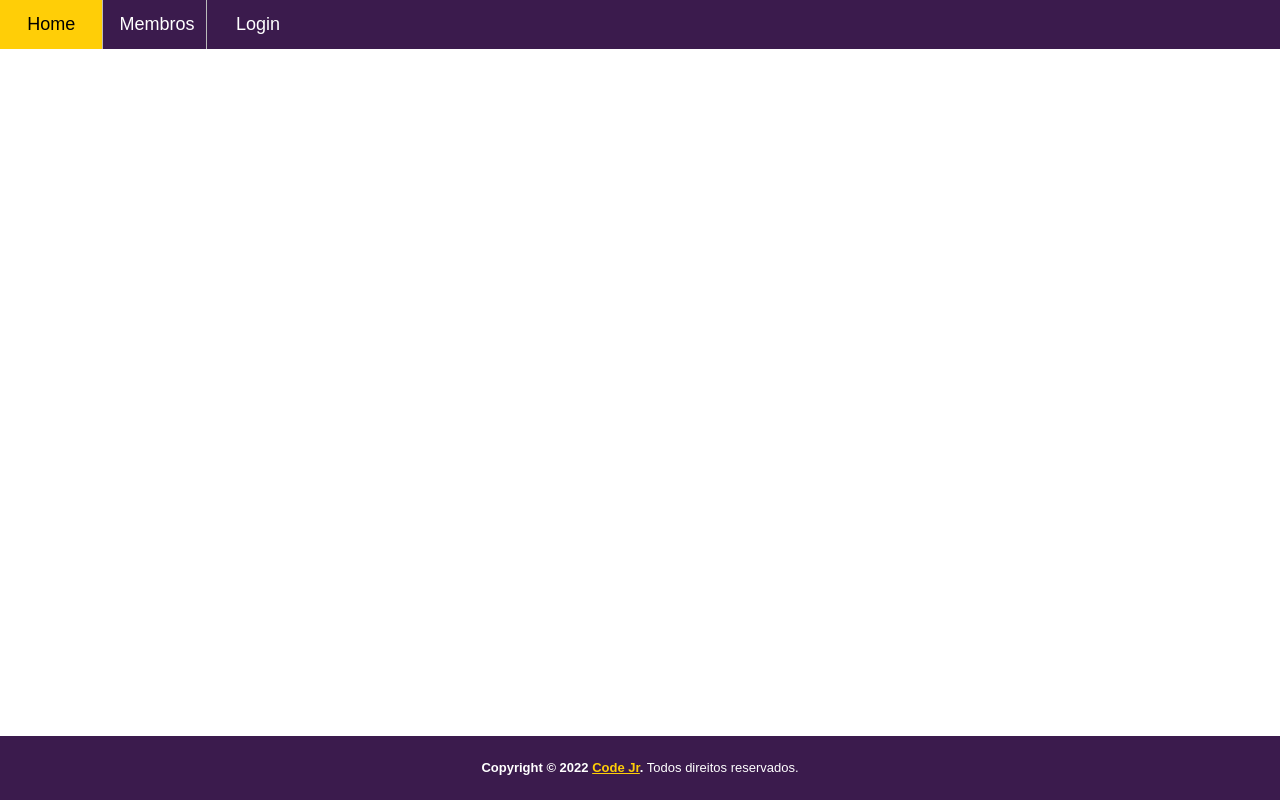
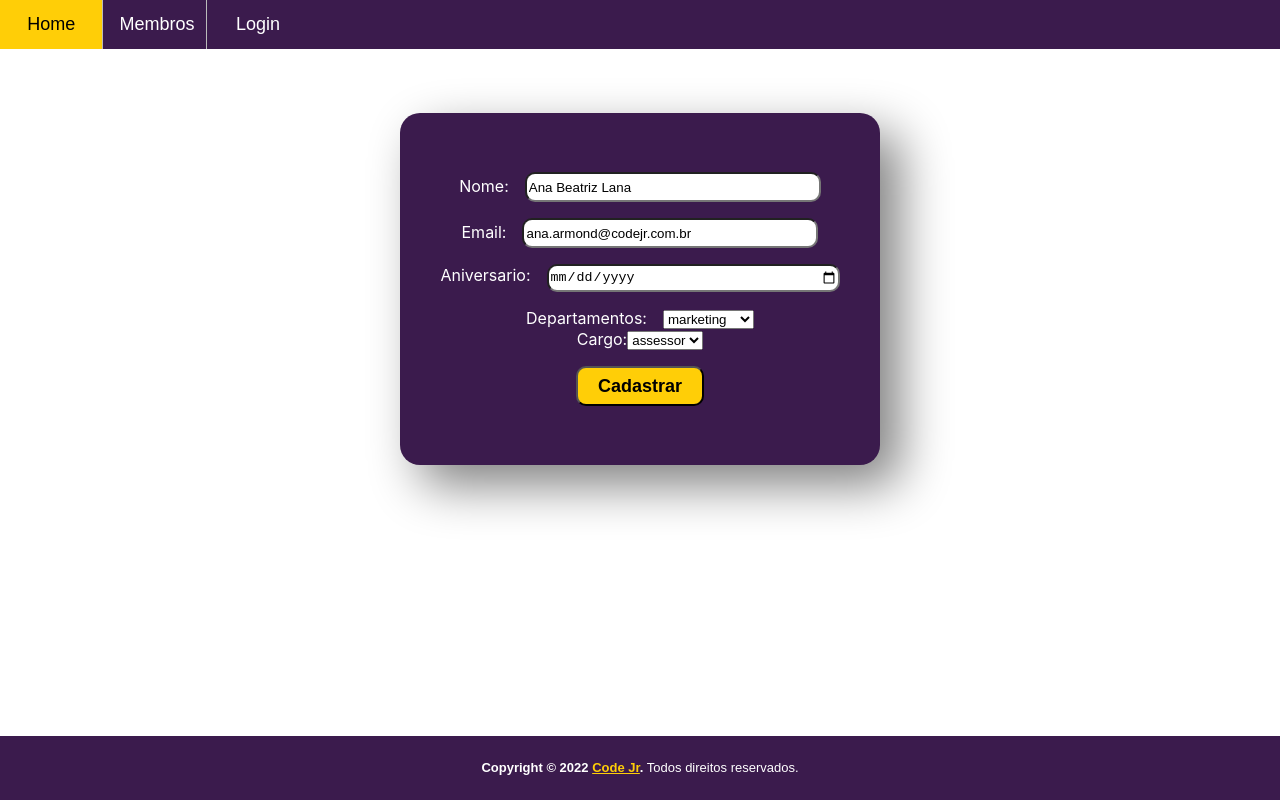
Before and after one commit to GabrielBahia/desafioReact, a React (Create React App) app: page /adm/ver/1 in a window 1280 px wide. Built offline with nearby package versions, Linux system fonts and the light colour scheme; data requests are answered from the project's data file; the HTML template or start-up script is replaced by a standard one.

Commit message:
Implementando metodos de editar e deletar no crud

```diff
--- a/api.json
+++ b/api.json
@@ -5,7 +5,7 @@
       "name": "Ana Beatriz Lana",
       "email": "ana.armond@codejr.com.br",
       "aniversario": "06/10",
-            "departamentos" : [
+      "departamentos": [
         "marketing"
       ],
       "cargo": "assessor"
@@ -15,7 +15,7 @@
       "name": "Arthur Bonaldi",
       "email": "arthur.bonaldi@codejr.com.br",
       "aniversario": "12/12",
-            "departamentos" : [
+      "departamentos": [
         "presidencia"
       ],
       "cargo": "diretor"
@@ -25,7 +25,7 @@
       "name": "Bernardo Dantas Ortiz",
       "email": "bernardo.ortiz@codejr.com.br",
       "aniversario": "01/28",
-            "departamentos" : [
+      "departamentos": [
         "projetos"
       ],
       "cargo": "assessor"
@@ -35,7 +35,7 @@
       "name": "Brenner Henrick",
       "email": "brenner.costa@codejr.com.br",
       "aniversario": "09/17",
-            "departamentos" : [
+      "departamentos": [
         "comercial"
       ],
       "cargo": "assessor"
@@ -45,7 +45,7 @@
       "name": "Daniel Freitas",
       "email": "daniel.freitas@codejr.com.br",
       "aniversario": "04/19",
-            "departamentos" : [
+      "departamentos": [
         "comercial"
       ],
       "cargo": "assessor"
@@ -55,7 +55,7 @@
       "name": "Fernando Giardini",
       "email": "fernando.giardini@codejr.com.br",
       "aniversario": "06/14",
-            "departamentos" : [
+      "departamentos": [
         "comercial"
       ],
       "cargo": "diretor"
@@ -65,7 +65,7 @@
       "name": "Frederico Dôndici",
       "email": "frederico.dondici@codejr.com.br",
       "aniversario": "04/27",
-            "departamentos" : [
+      "departamentos": [
         "vpgg"
       ],
       "cargo": "assessor"
@@ -75,7 +75,7 @@
       "name": "Gabriel Duque",
       "email": "gabrielschiffner@codejr.com.br",
       "aniversario": "08/14",
-            "departamentos" : [
+      "departamentos": [
         "projetos"
       ],
       "cargo": "gerente"
@@ -85,7 +85,7 @@
       "name": "Gabriel Bahia",
       "email": "gabriel.bahia@codejr.com.br",
       "aniversario": "09/17",
-            "departamentos" : [
+      "departamentos": [
         "projetos"
       ],
       "cargo": "assessor"
@@ -95,7 +95,7 @@
       "name": "Gabriella Cruz",
       "email": "gabriella.cruz@codejr.com.br",
       "aniversario": "12/09",
-            "departamentos" : [
+      "departamentos": [
         "vpgg"
       ],
       "cargo": "gerente"
@@ -105,7 +105,7 @@
       "name": "Gustavo Carvalhaes",
       "email": "gustavo.ferreira@codejr.com.br",
       "aniversario": "10/06",
-            "departamentos" : [
+      "departamentos": [
         "comercial",
         "projetos"
       ],
@@ -116,7 +116,7 @@
       "name": "Gustavo Coelho Martins",
       "email": "gustavo.martins@codejr.com.br",
       "aniversario": "12/08",
-            "departamentos" : [
+      "departamentos": [
         "vpgg",
         "comercial"
       ],
@@ -127,7 +127,7 @@
       "name": "Gustavo Vieira Ribeiro",
       "email": "gustavo.ribeiro@codejr.com.br",
       "aniversario": "06/11",
-            "departamentos" : [
+      "departamentos": [
         "projetos"
       ],
       "cargo": "gerente"
@@ -137,7 +137,7 @@
       "name": "Henrique Colonese",
       "email": "henrique.colonese@codejr.com.br",
       "aniversario": "10/04",
-            "departamentos" : [
+      "departamentos": [
         "projetos"
       ],
       "cargo": "gerente"
@@ -147,7 +147,7 @@
       "name": "Isabela Salvador",
       "email": "isabela.salvador@codejr.com.br",
       "aniversario": "07/30",
-            "departamentos" : [
+      "departamentos": [
         "marketing"
       ],
       "cargo": "assessor"
@@ -157,7 +157,7 @@
       "name": "Isabelly Cristine",
       "email": "isabelly.oliveira@codejr.com.br",
       "aniversario": "05/02",
-            "departamentos" : [
+      "departamentos": [
         "vpgg"
       ],
       "cargo": "diretor"
@@ -167,7 +167,7 @@
       "name": "João Pedro Banhato",
       "email": "joao.banhato@codejr.com.br",
       "aniversario": "12/19",
-            "departamentos" : [
+      "departamentos": [
         "vpgg"
       ],
       "cargo": "gerente"
@@ -177,7 +177,7 @@
       "name": "João Pedro Ferreira (Cascata)",
       "email": "joao.ferreira@codejr.com.br",
       "aniversario": "06/26",
-            "departamentos" : [
+      "departamentos": [
         "projetos"
       ],
       "cargo": "diretor"
@@ -187,7 +187,7 @@
       "name": "Jonatas Dias",
       "email": "jonatas.dias@codejr.com.br",
       "aniversario": "07/21",
-            "departamentos" : [
+      "departamentos": [
         "marketing"
       ],
       "cargo": "assessor"
@@ -197,7 +197,7 @@
       "name": "Kayan Martins de Freitas",
       "email": "kayan.freitas@codejr.com.br",
       "aniversario": "05/21",
-            "departamentos" : [
+      "departamentos": [
         "projetos"
       ],
       "cargo": "assessor"
@@ -207,7 +207,7 @@
       "name": "Kleiton Ewerton de Oliveira",
       "email": "kleiton.ewerton@codejr.com.br",
       "aniversario": "07/06",
-            "departamentos" : [
+      "departamentos": [
         "vpgg"
       ],
       "cargo": "assessor"
@@ -217,7 +217,7 @@
       "name": "Lucas de Oliveira Varino",
       "email": "lucas.varino@codejr.com.br",
       "aniversario": "01/15",
-            "departamentos" : [
+      "departamentos": [
         "projetos"
       ],
       "cargo": "gerente"
@@ -227,7 +227,7 @@
       "name": "Lucas Henrique de Araújo",
       "email": "lucas.araujo@codejr.com.br",
       "aniversario": "11/11",
-            "departamentos" : [
+      "departamentos": [
         "vpgg"
       ],
       "cargo": "assessor"
@@ -237,7 +237,7 @@
       "name": "Maria Luísa Riolino",
       "email": "maria.riolino@codejr.com.br",
       "aniversario": "02/15",
-            "departamentos" : [
+      "departamentos": [
         "marketing"
       ],
       "cargo": "gerente"
@@ -247,7 +247,7 @@
       "name": "Maria Luíza Dornelas",
       "email": "maria.dornelas@codejr.com.br",
       "aniversario": "07/30",
-            "departamentos" : [
+      "departamentos": [
         "comercial"
       ],
       "cargo": "gerente"
@@ -257,7 +257,7 @@
       "name": "Mariana Siano",
       "email": "mariana.siano@codejr.com.br",
       "aniversario": "04/15",
-            "departamentos" : [
+      "departamentos": [
         "vpgg"
       ],
       "cargo": "gerente"
@@ -267,7 +267,7 @@
       "name": "Mateus Alves",
       "email": "mateus.alves@codejr.com.br",
       "aniversario": "02/22",
-            "departamentos" : [
+      "departamentos": [
         "marketing"
       ],
       "cargo": "gerente"
@@ -277,7 +277,7 @@
       "name": "Mateus Leal Costa",
       "email": "matheus.leal@codejr.com.br",
       "aniversario": "11/21",
-            "departamentos" : [
+      "departamentos": [
         "vpgg"
       ],
       "cargo": "assessor"
@@ -287,7 +287,7 @@
       "name": "Pedro do Couto Filgueiras",
       "email": "pedro.couto@codejr.com.br",
       "aniversario": "03/15",
-            "departamentos" : [
+      "departamentos": [
         "projetos"
       ],
       "cargo": "assessor"
@@ -297,7 +297,7 @@
       "name": "Pedro Grimaldi Hansel",
       "email": "pedro.grimaldi@codejr.com.br",
       "aniversario": "06/13",
-            "departamentos" : [
+      "departamentos": [
         "projetos",
         "comercial"
       ],
@@ -308,10 +308,18 @@
       "name": "Rafael de Oliveira Zimbrão",
       "email": "rafael.zimbrao@codejr.com.br",
       "aniversario": "06/22",
-            "departamentos" : [
+      "departamentos": [
         "marketing"
       ],
       "cargo": "assessor"
+    },
+    {
+      "name": "testeeeee",
+      "email": "teste@2",
+      "aniversario": "2022-08-25",
+      "departamentos": "vpgg",
+      "cargo": "gerente",
+      "id": 32
     }
   ]
 }
--- /dev/null
+++ b/src/components/FormMembro/FormMembro.module.css
@@ -0,0 +1,50 @@
+.formArea {
+    margin-top: 4rem;
+    display: flex;
+    justify-content: center;
+}
+
+
+.form {
+    background-color: #3b1b4d;
+    display: flex;
+    justify-content: center;
+    align-items: center;
+    flex-direction: column;
+    width: 30rem;
+    height: 22rem;
+    color: white;
+    border-radius: 20px;
+    box-shadow: 20px 20px 50px grey;
+}
+
+.label1 {
+    margin-right: 1rem;
+}
+
+.label2 {
+    margin-right: 1rem;
+}
+.input1 {
+    margin-bottom: 1rem;
+    width: 18rem;
+    height: 1.5rem;
+    border-radius: 10px;
+}
+.input2 {
+    margin-bottom: 1rem;
+    width: 18rem;
+    height: 1.5rem;
+    border-radius: 10px;
+}
+
+.btn1 {
+    margin-top: 1rem;
+    width: 8rem;
+    height: 2.5rem;
+    background-color:#ffce07;
+    border-radius: 10px;
+    font-family: 'Varela Round', sans-serif;
+    font-weight: 600;
+    font-size: 18px;
+}
--- /dev/null
+++ b/src/components/FormMembro/index.js
@@ -0,0 +1,120 @@
+import estilos from './FormMembro.module.css';
+import { useEffect, useState } from "react"
+import { useParams } from "react-router-dom"
+import axios from 'axios';
+
+
+export default function FormMembro() {
+
+    const parametros = useParams()
+
+    useEffect(() => {
+        if (parametros.id) {
+            axios.get(`http://localhost:3000/members/${parametros.id}`)
+                .then( (resposta) => {
+                    setName(resposta.data.name)
+                    setEmail(resposta.data.email)
+                    setAniversario(resposta.data.aniversario)
+                    setDepartamentos(resposta.data.departamentos)
+                    setCargo(resposta.data.cargo)
+                })
+        }
+
+    }, [parametros])
+
+    const [name, setName] = useState('')
+    const [email, setEmail] = useState('')
+    const [aniversario, setAniversario] = useState('')
+    const [departamentos, setDepartamentos] = useState([])
+    const [cargo, setCargo] = useState('')
+
+    const aoSubmeterForm = (evento) => {
+        evento.preventDefault()
+
+        if(parametros.id){
+            axios.put(`http://localhost:3000/members/${parametros.id}`, {
+                name: name,
+                email: email,
+                aniversario: aniversario,
+                departamentos: departamentos,
+                cargo: cargo
+            })
+                .then(() => {
+                    alert("Membro atualizado com sucesso!")
+                })
+        }
+        else {
+            axios.post('http://localhost:3000/members', {
+                name: name,
+                email: email,
+                aniversario: aniversario,
+                departamentos: departamentos,
+                cargo: cargo
+            })
+                .then(() => {
+                    alert("Membro criado com sucesso!")
+                })
+        }
+
+
+    }
+
+    return (
+        <section className={estilos.formArea}>
+            <div className={estilos.container}>
+                <form className={estilos.form} onSubmit={aoSubmeterForm} method="get" id="form">
+                    <div>
+                        <label className={estilos.label2} for="name">Nome:</label>
+                        <input value={name}
+                                onChange={evento => setName(evento.target.value)}
+                                className={estilos.input2}
+                                required type="name"
+                        />
+                    </div>
+                    <div>
+                        <label className={estilos.label1} for="email">Email:</label>
+                        <input value={email}
+                                onChange={evento => setEmail(evento.target.value)}
+                                className={estilos.input1}
+                                required type="email"
+                        />
+                    </div>
+                    <div>
+                        <label className={estilos.label1} for="aniversario">Aniversario:</label>
+                        <input value={aniversario}
+                                onChange={evento => setAniversario(evento.target.value)}
+                                className={estilos.input1}
+                                required type="date"
+                        />
+                    </div>
+                    <div>
+                        <label className={estilos.label1} for="departamentos">Departamentos:</label>
+                        <select value={departamentos}
+                                onChange={evento => setDepartamentos(evento.target.value)}
+                                required id="departamentos">
+                            <option for="cargo" id="projetos" name="projetos" value="projetos">projetos</option>
+                            <option for="cargo" id="vpgg" name="vpgg" value="vpgg">vpgg</option>
+                            <option for="cargo" id="marketing" name="marketing" value="marketing">marketing</option>
+                            <option for="cargo" id="presidencia" name="presidencia" value="presidencia">presidencia</option>
+                        </select>
+                    </div>
+                    <div>
+                        <label for="cargo">Cargo:</label>
+                        <select value={cargo}
+                                onChange={evento => setCargo(evento.target.value)}
+                                required id="cargo">
+                            <option for="cargo" id="assessor" name="assessor" value="assessor">assessor</option>
+                            <option for="cargo" id="gerente" name="gerente" value="gerente">gerente</option>
+                            <option for="cargo" id="diretor" name="diretor" value="diretor">diretor</option>
+                        </select>
+                    </div>
+
+
+                    <div>
+                        <button className={estilos.btn1} type="submit" form="form">Cadastrar</button>
+                    </div>
+                </form>
+            </div>
+        </section>
+    );
+}
--- a/src/components/Table/Table.module.css
+++ b/src/components/Table/Table.module.css
@@ -8,4 +8,5 @@
 
 .table {
     width: 90%;
+    color:black;
 }
--- /dev/null
+++ b/src/pages/Adm/Administracao/index.js
@@ -0,0 +1,16 @@
+import estilos from './Administracao.module.css';
+import Banner from '../../../components/Banner';
+import Table from '../../../components/Table';
+
+
+const Administracao = () => {
+
+    return (
+        <section className={estilos.adm}>
+            <div>
+                <Table />
+            </div>
+        </section>)
+}
+
+export default Administracao
--- /dev/null
+++ b/src/pages/Adm/FormCadastro/index.js
@@ -0,0 +1,14 @@
+import estilos from './FormCadastro.module.css';
+import FormMembro from '../../../components/FormMembro';
+
+
+
+const FormCadastro = () => {
+
+    return (
+        <section>
+            <FormMembro />
+        </section>)
+}
+
+export default FormCadastro
--- a/src/routes.js
+++ b/src/routes.js
@@ -3,7 +3,8 @@ import NavBar from './components/NavBar';
 import Footer from './components/Footer';
 import { BrowserRouter as Router, Routes, Route } from 'react-router-dom';
 import Members from './pages/Members';
-import Adm from './pages/Adm';
+import Administracao from './pages/Adm/Administracao';
+import FormCadastro from './pages/Adm/FormCadastro';
 import Login from './pages/Login';
 
 
@@ -17,7 +18,10 @@ export default function AppRouter() {
                 <Route path='/' element={<Home />} />
                 <Route path='/membros' element={<Members />} />
                 <Route path='/login' element={<Login/>} />
-                <Route path='/adm' element={<Adm />} />
+                <Route path='/adm' element={<Administracao />} />
+                <Route path='/adm/criar' element={<FormCadastro/>} />
+                <Route path='/adm/ver/:id' element={<FormCadastro/>} />
+                <Route path='/adm/criar/:id' element={<FormCadastro/>} />
             </Routes>
          {<Footer />}
         </Router>
```
Also changed, not shown: src/components/Table/index.js (+24 -2 lines), src/pages/Adm/index.js (deleted, +0 -18 lines), src/pages/Adm/Administracao/Administracao.module.css (renamed from src/pages/Adm/Adm.module.css), src/pages/Adm/FormCadastro/FormCadastro.module.css (added). Lines whose indentation alone changed are shown as unchanged.
